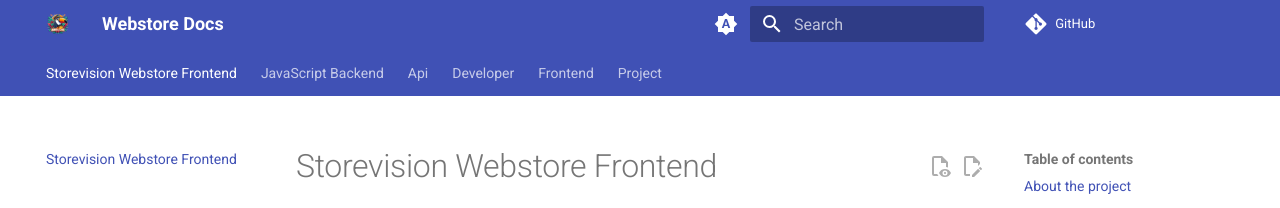
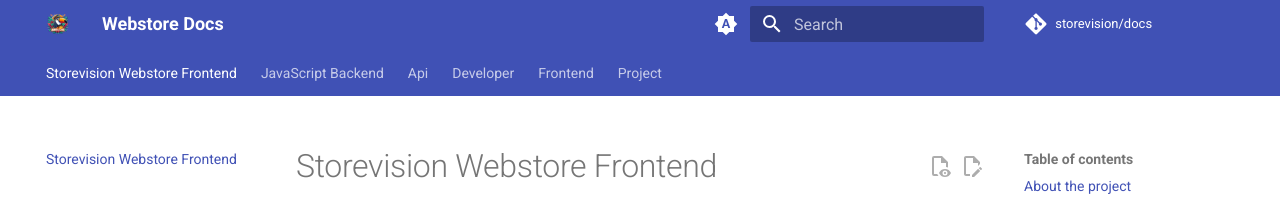
Before and after one commit to storevision/docs, an MkDocs documentation site: the page built from docs/index.md, in a window 1280 px wide. Shown: the top 208 px of the page. Built offline with MkDocs 1.6.1 and Material for MkDocs 9.7.7, drawn with Linux system fonts in a browser that asks for light colours; comment, search, counter and statistics services are not loaded.

Commit message:
Change repo name

```diff
--- a/mkdocs.yml
+++ b/mkdocs.yml
@@ -1,6 +1,7 @@
 site_name: Webstore Docs
 
 repo_url: https://github.com/storevision/docs
+repo_name: storevision/docs
 site_url: https://storevision.github.io/docs/
 edit_uri: edit/main/docs/
 
```
